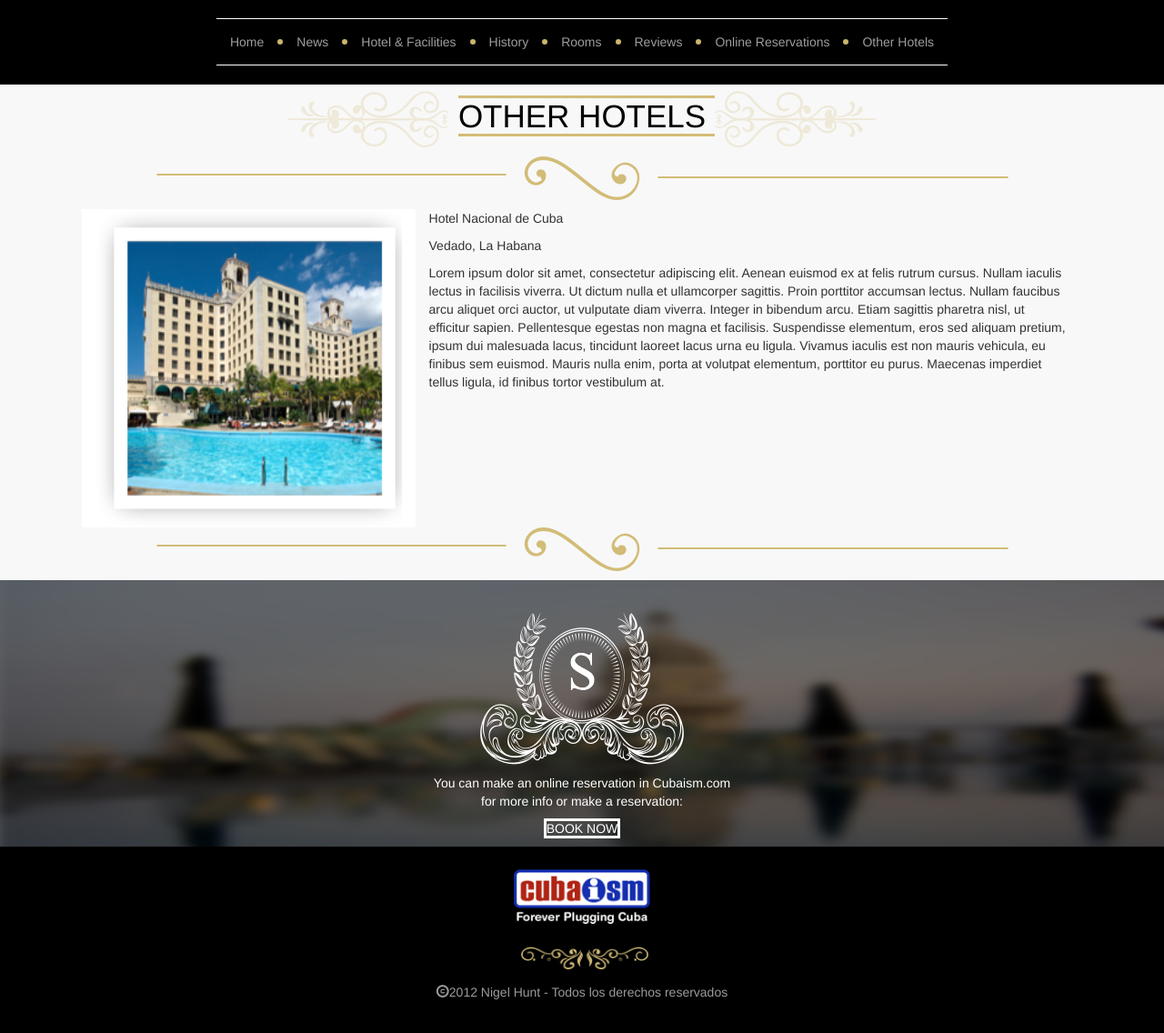
After one commit to gilberdev/hotelsaratoga, a Django app: page /hotels in a window 1280 px wide. The commit adds this page. Shown: the whole page at 91% size. Run offline with Django 3.2, Linux system fonts and the light colour scheme; style sheets or scripts are compiled from the project's sources; some libraries are stand-ins or nearby versions; some web fonts are replaced.

Commit message:
Agregando nuevas paginas y trabajando en hoteles
Los disennos de estas paginas estan incompletos

```diff
--- /dev/null
+++ b/apps/base/templates/base/hotels.html
@@ -0,0 +1,62 @@
+{% extends 'base.html' %}
+
+{% block content %}
+
+    {# Hotels #}
+     <div style="margin-left: 7%; margin-right: 7%; margin-top: 50px; background-color: #f8f8f8">
+        <div class="row">
+            <p class="text-center" style="color: black;
+                             font-size: 35px;
+                             text-transform: uppercase;">
+                <img src="{{ STATIC_URL }}img/Other Hotels/Gold Ornament.png">
+                <span style="border-bottom-style: solid;
+                             border-top-style: solid;
+                             border-bottom-color: #d3bc78;
+                             border-top-color: #d3bc78;">
+                    other hotels
+                </span>
+                <img src="{{ STATIC_URL }}img/Other Hotels/Gold Ornament2.png">
+            </p>
+        </div>
+        <div class="row">
+            <p class="text-center" style="text-decoration: line-through;">
+                <img style="text-decoration: none;" src="{{ STATIC_URL }}img/Other Hotels/Gold Ornament3.png">
+            </p>
+        </div>
+
+         <div class="row">
+             <div class="col-sm-4" style="background-color: white;">
+                 <div style="background-image: url('{{ STATIC_URL }}img/other hotels/list image.png'); background-size: cover; height: 350px">
+
+                 </div>
+{#                 <img src="{{ STATIC_URL }}img/other hotels/list image.png">#}
+             </div>
+             <div class="col-sm-8">
+                <p>Hotel Nacional de Cuba</p>
+                <p>Vedado, La Habana</p>
+                <p>Lorem ipsum dolor sit amet, consectetur adipiscing elit. Aenean euismod ex at felis rutrum cursus. Nullam iaculis lectus in facilisis viverra. Ut dictum nulla et ullamcorper sagittis. Proin porttitor accumsan lectus. Nullam faucibus arcu aliquet orci auctor, ut vulputate diam viverra. Integer in bibendum arcu. Etiam sagittis pharetra nisl, ut efficitur sapien. Pellentesque egestas non magna et facilisis. Suspendisse elementum, eros sed aliquam pretium, ipsum dui malesuada lacus, tincidunt laoreet lacus urna eu ligula. Vivamus iaculis est non mauris vehicula, eu finibus sem euismod. Mauris nulla enim, porta at volutpat elementum, porttitor eu purus. Maecenas imperdiet tellus ligula, id finibus tortor vestibulum at. </p>
+             </div>
+         </div>
+
+        <div class="row">
+            <p class="text-center" style="text-decoration: line-through;">
+                <img style="text-decoration: none;" src="{{ STATIC_URL }}img/Other Hotels/Gold Ornament3.png">
+            </p>
+        </div>
+     </div>
+
+    {# Book #}
+    <div class="booking my-img-format" style="color: white;">
+        <div class="row" style="margin-top: 10px;">
+            <div class="col-sm-12">
+                <p class="text-center" style="margin-top: 25px;"><img src="{{ STATIC_URL }}img/Home/Book-Now/Saratoga Logo.png"></p>
+            </div>
+        </div>
+
+        <div class="col-sm-12">
+            <p class="text-center">You can make an online reservation in Cubaism.com <br> for more info or make a reservation: </p>
+            <p class="text-center"><a href="#" style="background: none; border: solid; border-color: white; color: white; text-transform: uppercase;"> book now</a></p>
+        </div>
+    </div>
+
+{% endblock %}
--- a/apps/base/urls.py
+++ b/apps/base/urls.py
@@ -5,4 +5,7 @@ from django.conf.urls import url, patterns
 
 urlpatterns = patterns('base.views',
     url(r'^$', 'home', name='home'),
+    url(r'^history$', 'history', name='history'),
+    url(r'^news$', 'news', name='news'),
+    url(r'^hotels$', 'hotels', name='hotels'),
 )
--- a/apps/base/views.py
+++ b/apps/base/views.py
@@ -6,3 +6,15 @@ from django.shortcuts import render
 def home(request):
     """ Default view for the root """
     return render(request, 'base/home.html')
+
+def history(request):
+    """ Default view for the root """
+    return render(request, 'base/history.html')
+
+def news(request):
+    """ Default view for the root """
+    return render(request, 'base/news.html')
+
+def hotels(request):
+    """ Default view for the root """
+    return render(request, 'base/hotels.html')
--- a/saratoga/static/css/base.css
+++ b/saratoga/static/css/base.css
@@ -91,7 +91,7 @@ nav ul {
     text-transform: uppercase;
     /*text-decoration: underline;*/
     border-bottom-style: solid;
-    border-bottom-color: #ffffff;
+    border-bottom-color: black;
 }
 
 .hotel-logo{
```
Also changed, not shown: apps/base/templates/base/history.html (added, +29 -0 lines), apps/base/templates/base/home.html (+23 -24 lines), apps/base/templates/base/news.html (added, +10 -0 lines).
